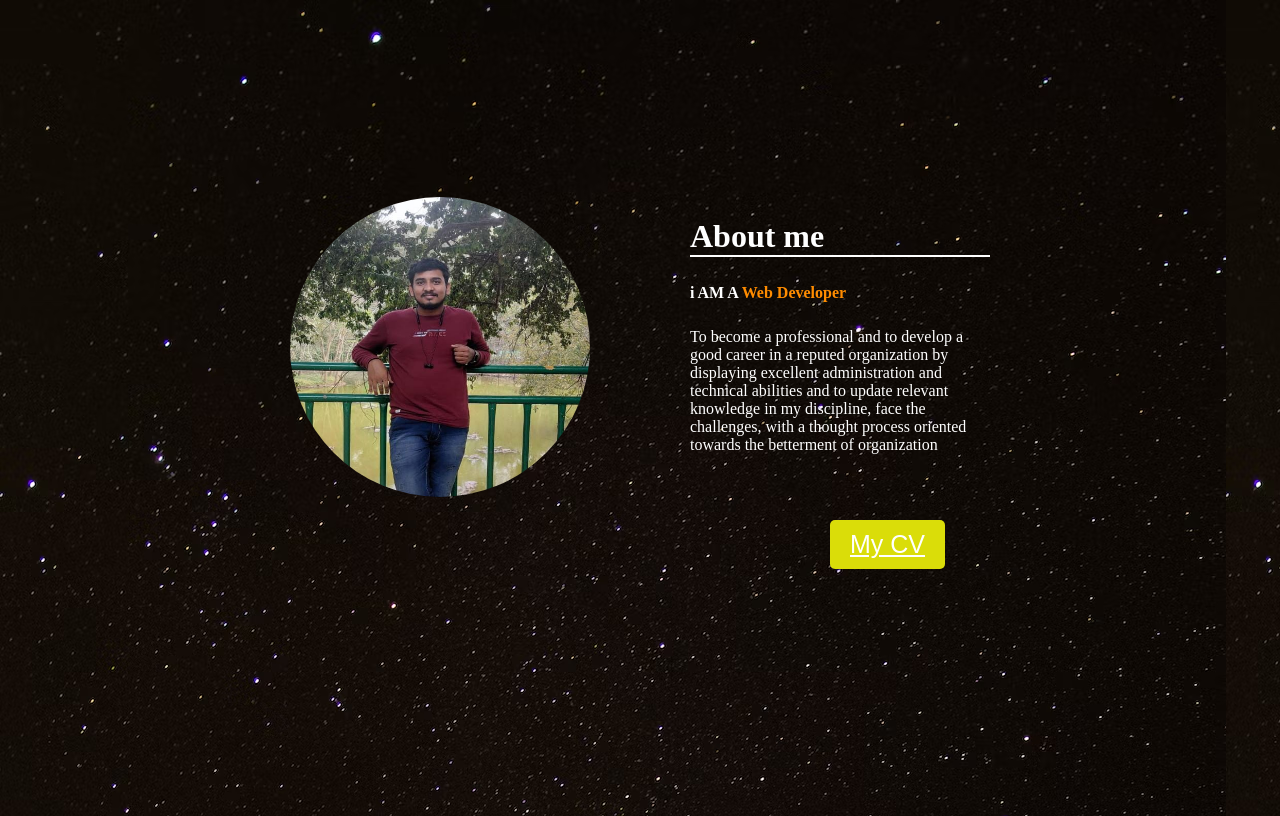
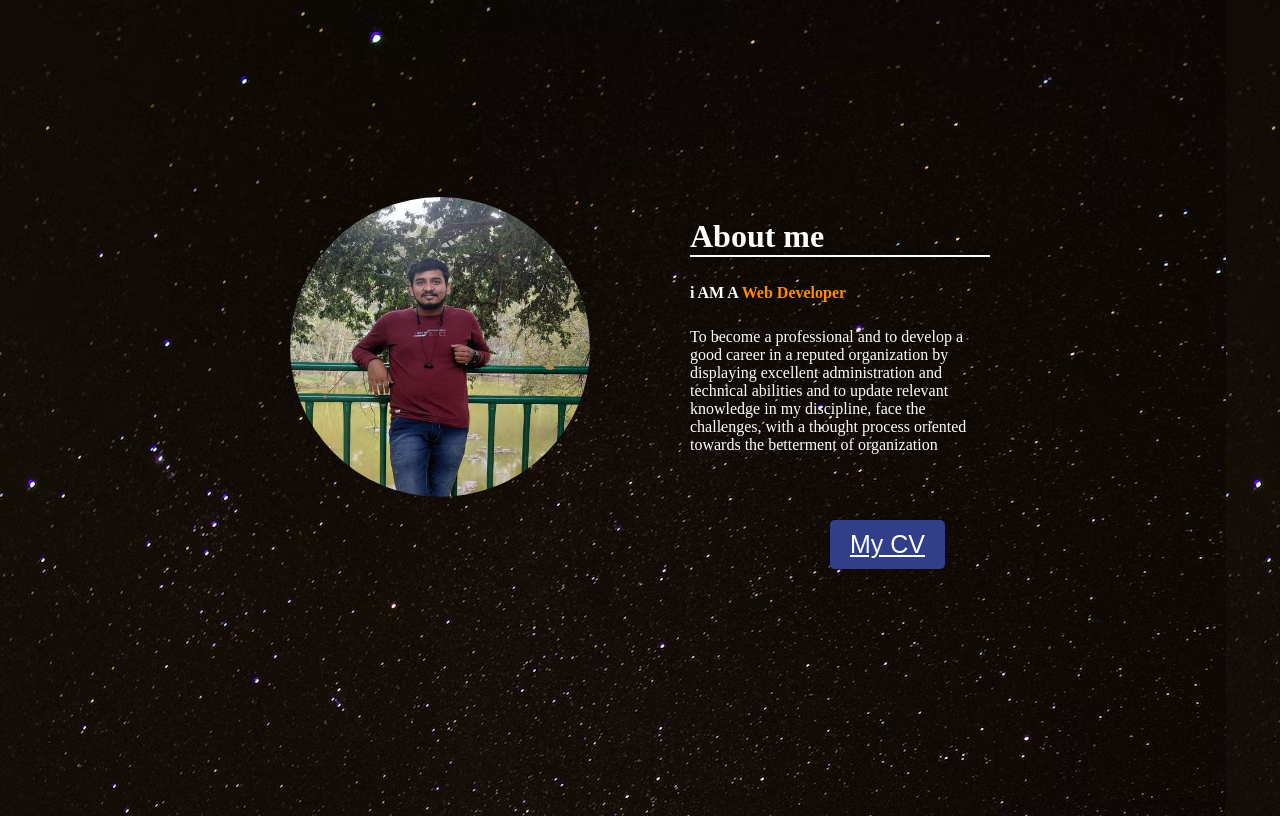
Before and after one commit to bharatkumarcl/mycv, a plain HTML site: page index.html in a window 1280 px wide. In both pictures the pointer is over the button "My CV". Drawn offline with Linux system fonts and the light colour scheme.

Commit message:
chnaged button colur

```diff
--- a/cv.css
+++ b/cv.css
@@ -63,5 +63,5 @@ button{
 
 }
 button:hover{
-    background-color: rgb(218, 221, 9);
+    background-color: rgb(49, 63, 139);
 }
```
